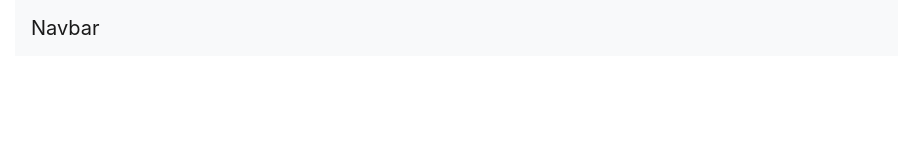
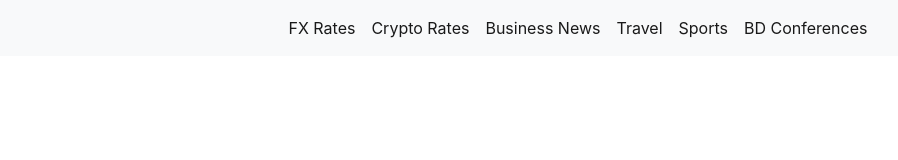
Before and after one commit to Marekaz/Bootstrap_Project, a plain HTML site: page index.html in a window 1280 px wide. Shown: the whole page, without its empty margins (70-968 px from the left). Drawn offline with nearby package versions, Linux system fonts and the light colour scheme.

Commit message:
Done with the Navbar section

```diff
--- a/index.html
+++ b/index.html
@@ -15,12 +15,35 @@
 </head>
 <body>
        <!-- Nav bar section -->
-    <div class="container">
-        <nav class="navbar navbar-expand-lg navbar-light bg-light">
-          <a class="navbar-brand" href="#">Navbar</a>
-        </nav>
-    </div>
-     <!-- Nav bar section -->
+  <nav class="navbar navbar-expand-lg navbar-light bg-light">
+    <a class="navbar-brand" href="#"></a>
+    <button class="navbar-toggler" type="button"data-toggle="collapse" data-target="#navbarNav" aria-controls="navbarNav" aria-expanded="false" aria-label="Toggle navigation">
+     <span class="navbar-toggler-icon"></span>
+    </button>
+   <div class="collapse navbar-collapse justify-content-center border-dark" id="navbarNav">
+    <ul class="navbar-nav">
+          <li class="nav-item active">
+            <a class="nav-link" href="#">FX Rates</a>
+          </li>
+          <li class="nav-item active">
+            <a class="nav-link" href="#">Crypto Rates</a>
+          </li>
+          <li class="nav-item active">
+            <a class="nav-link" href="#">Business News</a>
+          </li>
+          <li class="nav-item active">
+            <a class="nav-link active">Travel</a>
+          </li>
+          <li class="nav-item active">
+              <a class="nav-link" href="">Sports</a>
+          </li>
+          <li class="nav-item active">
+              <a class="nav-link" href="">BD Conferences</a>
+          </li>
+    </ul>
+   </div>
+ </nav>
+
 
     <!-- Linking My Bootstrap Javascript -->
     <script src="https://cdn.jsdelivr.net/npm/jquery@3.5.1/dist/jquery.slim.min.js" integrity="sha384-DfXdz2htPH0lsSSs5nCTpuj/zy4C+OGpamoFVy38MVBnE+IbbVYUew+OrCXaRkfj" crossorigin="anonymous"></script>
```
